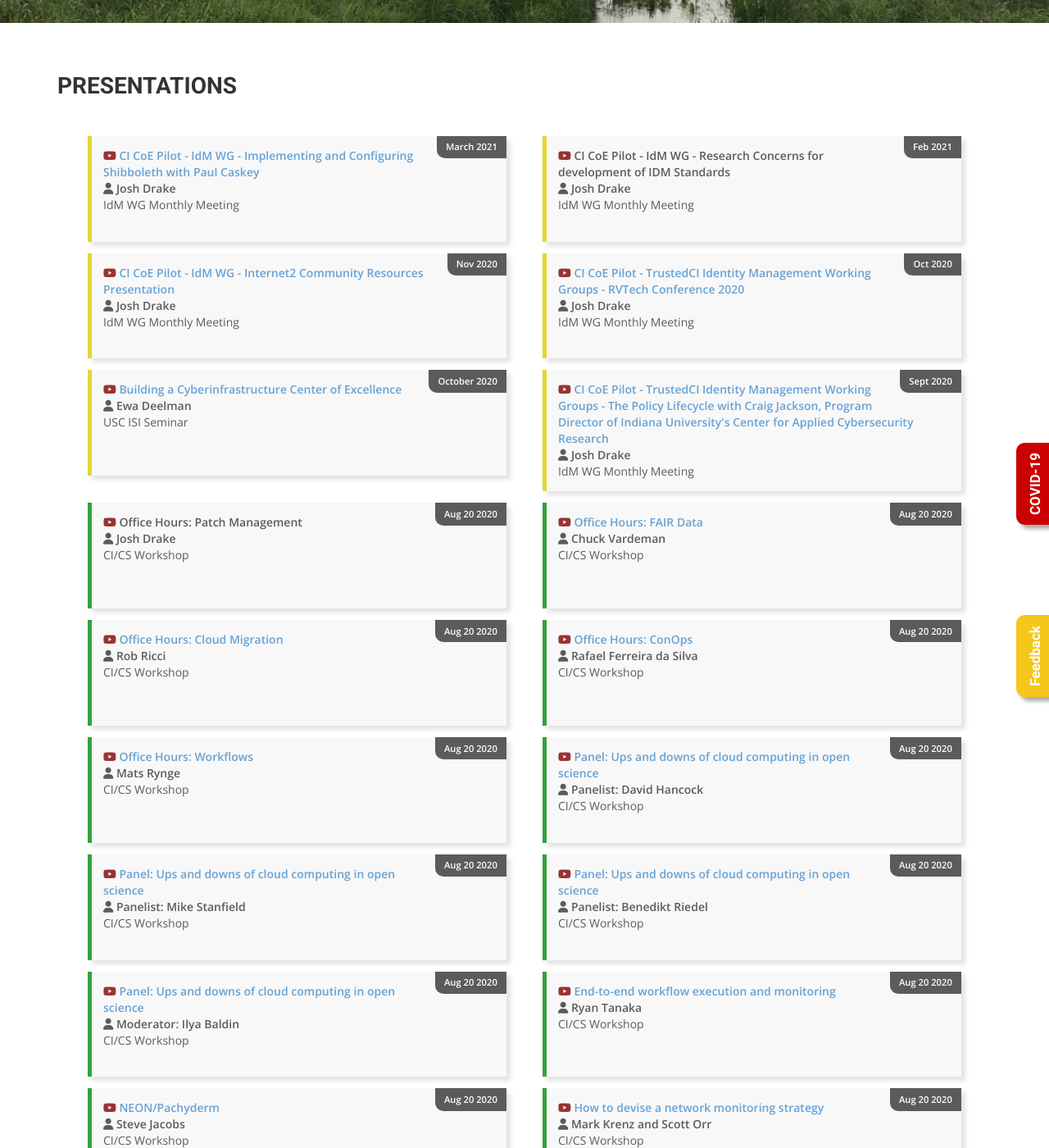
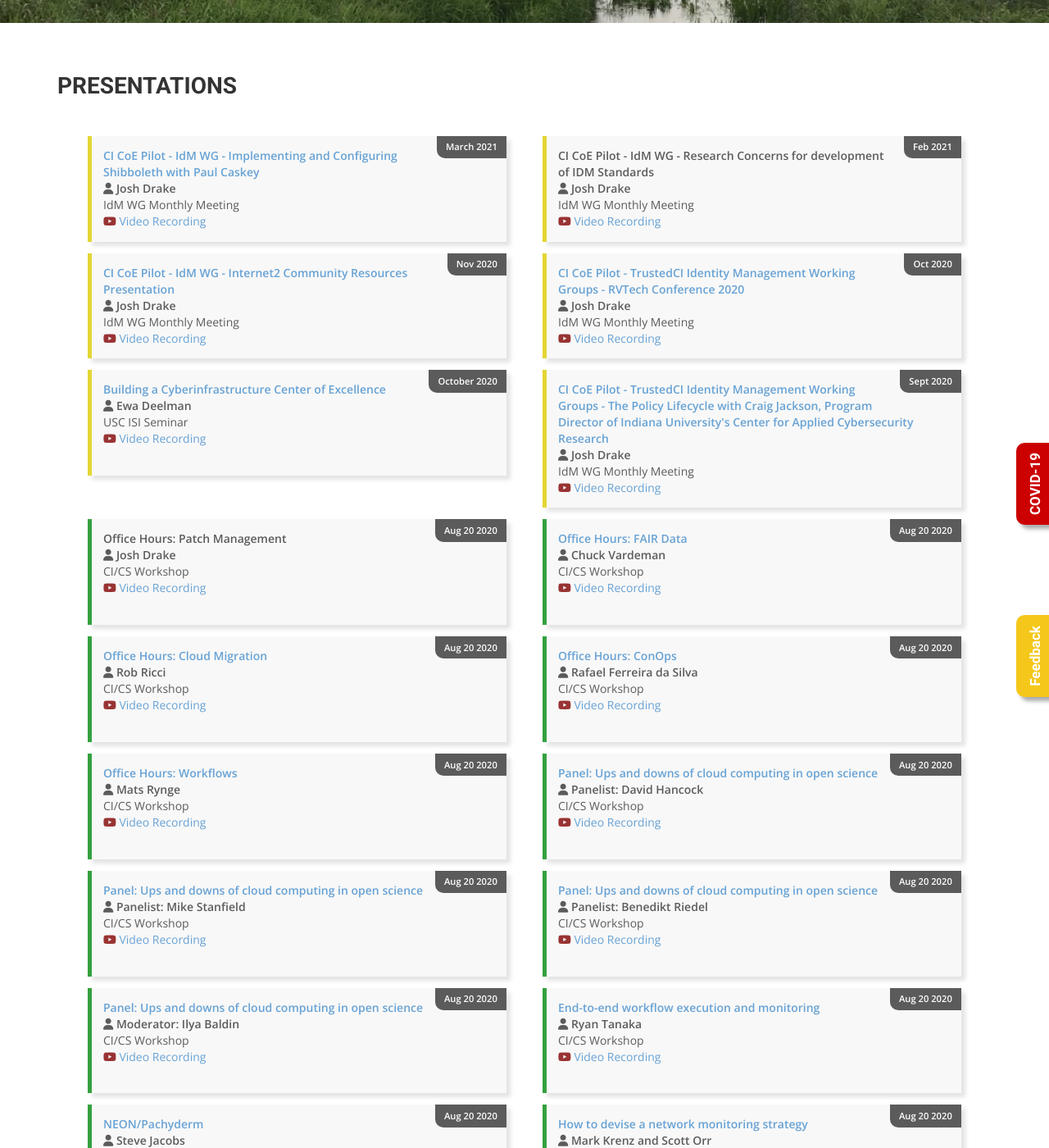
Before and after one commit to cicoe/cicoe.github.io, a Jekyll site: the page built from presentations.html, in a window 1280 px wide and 1400 px high, scrolled down 364 px. Shown: the whole window at 82% size. Built offline with Jekyll 4.4.1, drawn with Linux system fonts in a browser that asks for light colours; nearby versions of some CDN libraries; some web fonts are replaced; some of the changed text lies outside the part shown.

Commit message:
updating presentations

```diff
--- a/presentations.html
+++ b/presentations.html
@@ -20,9 +20,6 @@
                             <div class="date">
                                 {{ n.date }}
                             </div>
-                            {% if n.video_link.size > 0 %}
-                            <a href="{{ n.video_link }}"><i class="fab fa-youtube"></i></a>
-                            {% endif %}
                             {% if n.file %}
                             <a href="/presentations/{{ n.file }}" target="_blank"><strong>{{ n.title }}</strong></a>
                             {% elsif n.presentation_link %}
@@ -33,6 +30,10 @@
                             <br/>
                             <span class="author"><i class="fas fa-user"></i> {{ n.author }}</span><br/>
                             {{ n.venue }}
+                            {% if n.video_link.size > 0 %}
+                            <br/>
+                            <a href="{{ n.video_link }}" target="_blank"><i class="fab fa-youtube"></i> Video Recording</a>
+                            {% endif %}
                         </div>
                     </div>
                     {% endfor %}
```
